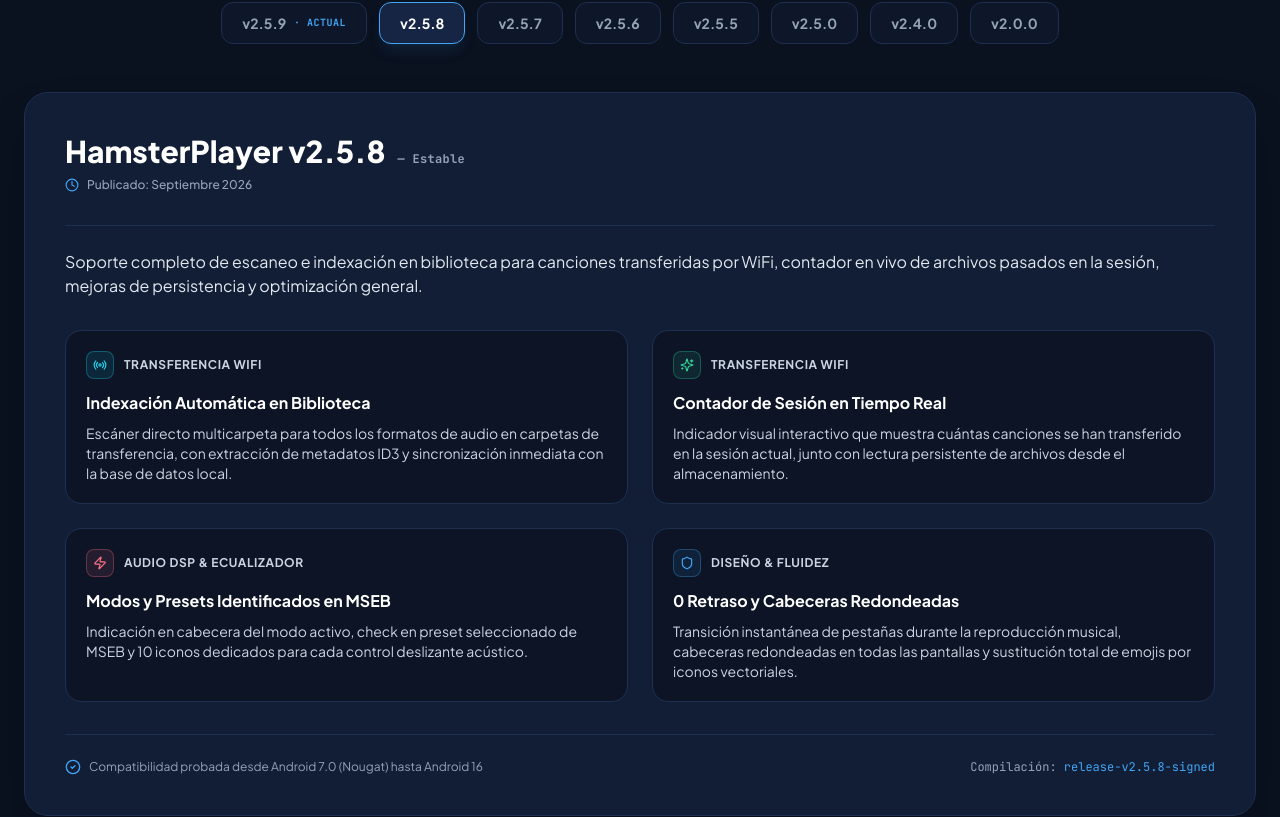
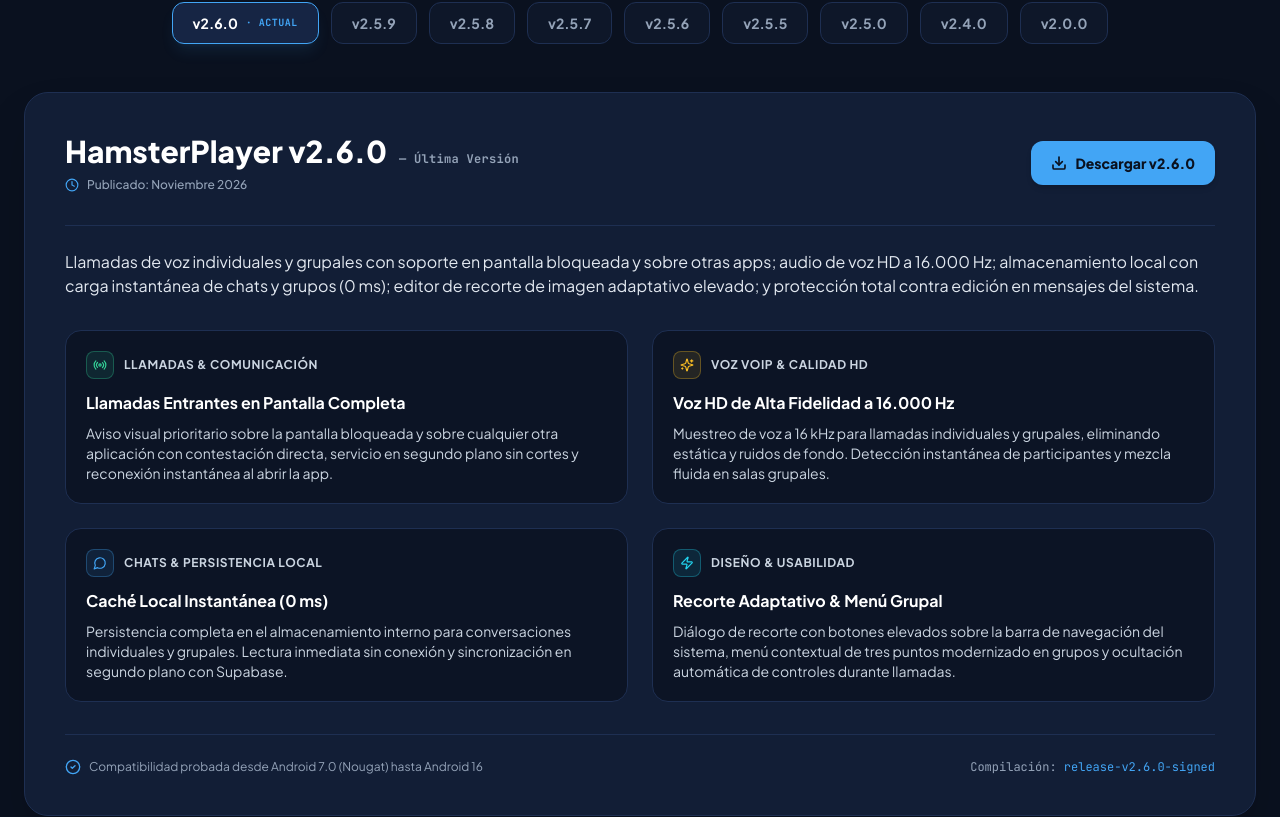
Before and after one commit to heyiamdavid/hamsterplayer-web, a React (Vite) app: page / in a window 1280 px wide. Shown: the part 8379-9196 px from the top of the page. Built offline with nearby package versions, Linux system fonts and the light colour scheme.

Commit message:
release: v2.6.0 (build 41) - APK update and changelog

```diff
--- a/package.json
+++ b/package.json
@@ -1,7 +1,7 @@
 {
   "name": "hamsterplayer-web",
   "private": true,
-  "version": "2.5.8",
+  "version": "2.6.0",
   "type": "module",
   "scripts": {
     "dev": "vite",
--- a/src/components/Footer.jsx
+++ b/src/components/Footer.jsx
@@ -19,7 +19,7 @@ export default function Footer() {
             HamsterPlayer
           </span>
           <span className="text-xs font-mono text-slate-400">
-            v2.5.4
+            v2.6.0
           </span>
         </div>
 
--- a/src/components/VersionChangelog.jsx
+++ b/src/components/VersionChangelog.jsx
@@ -4,9 +4,46 @@ import { Sparkles, Zap, Shield, Radio, Music, MessageCircle, ChevronDown, CheckC
 
 const releaseHistory = [
   {
-    version: 'v2.5.9',
+    version: 'v2.6.0',
     tag: 'Última Versión',
     isLatest: true,
+    releaseDate: 'Noviembre 2026',
+    summary: 'Llamadas de voz individuales y grupales con soporte en pantalla bloqueada y sobre otras apps; audio de voz HD a 16.000 Hz; almacenamiento local con carga instantánea de chats y grupos (0 ms); editor de recorte de imagen adaptativo elevado; y protección total contra edición en mensajes del sistema.',
+    highlights: [
+      {
+        category: 'Llamadas & Comunicación',
+        icon: Radio,
+        color: 'text-emerald-400 bg-emerald-400/10 border-emerald-400/30',
+        title: 'Llamadas Entrantes en Pantalla Completa',
+        desc: 'Aviso visual prioritario sobre la pantalla bloqueada y sobre cualquier otra aplicación con contestación directa, servicio en segundo plano sin cortes y reconexión instantánea al abrir la app.'
+      },
+      {
+        category: 'Voz VoIP & Calidad HD',
+        icon: Sparkles,
+        color: 'text-amber-400 bg-amber-400/10 border-amber-400/30',
+        title: 'Voz HD de Alta Fidelidad a 16.000 Hz',
+        desc: 'Muestreo de voz a 16 kHz para llamadas individuales y grupales, eliminando estática y ruidos de fondo. Detección instantánea de participantes y mezcla fluida en salas grupales.'
+      },
+      {
+        category: 'Chats & Persistencia Local',
+        icon: MessageCircle,
+        color: 'text-[#42A5F5] bg-[#42A5F5]/10 border-[#42A5F5]/30',
+        title: 'Caché Local Instantánea (0 ms)',
+        desc: 'Persistencia completa en el almacenamiento interno para conversaciones individuales y grupales. Lectura inmediata sin conexión y sincronización en segundo plano con Supabase.'
+      },
+      {
+        category: 'Diseño & Usabilidad',
+        icon: Zap,
+        color: 'text-cyan-400 bg-cyan-400/10 border-cyan-400/30',
+        title: 'Recorte Adaptativo & Menú Grupal',
+        desc: 'Diálogo de recorte con botones elevados sobre la barra de navegación del sistema, menú contextual de tres puntos modernizado en grupos y ocultación automática de controles durante llamadas.'
+      }
+    ]
+  },
+  {
+    version: 'v2.5.9',
+    tag: 'Estable',
+    isLatest: false,
     releaseDate: 'Septiembre 2026',
     summary: 'Editor interactivo de fotos con recorte HD, zoom y rotación para avatar/portada; nueva opción para abrir menú al tocar carátula; auto-actualización continua con ContentObserver; reproducción completa de canciones WiFi con ID3 y auditoría de seguridad integral.',
     highlights: [
@@ -281,7 +318,7 @@ const releaseHistory = [
 ]
 
 export default function VersionChangelog() {
-  const [activeVersion, setActiveVersion] = useState('v2.5.8')
+  const [activeVersion, setActiveVersion] = useState('v2.6.0')
 
   const current = releaseHistory.find((r) => r.version === activeVersion) || releaseHistory[0]
 
@@ -408,7 +445,7 @@ export default function VersionChangelog() {
                 <span>Compatibilidad probada desde Android 7.0 (Nougat) hasta Android 16</span>
               </div>
               <div className="font-mono text-slate-400">
-                Compilación: <span className="text-[#42A5F5]">release-v2.5.8-signed</span>
+                Compilación: <span className="text-[#42A5F5]">release-v2.6.0-signed</span>
               </div>
             </div>
 
```
Also changed, not shown: 2 other files (tests, documents, lock files or other folders).
